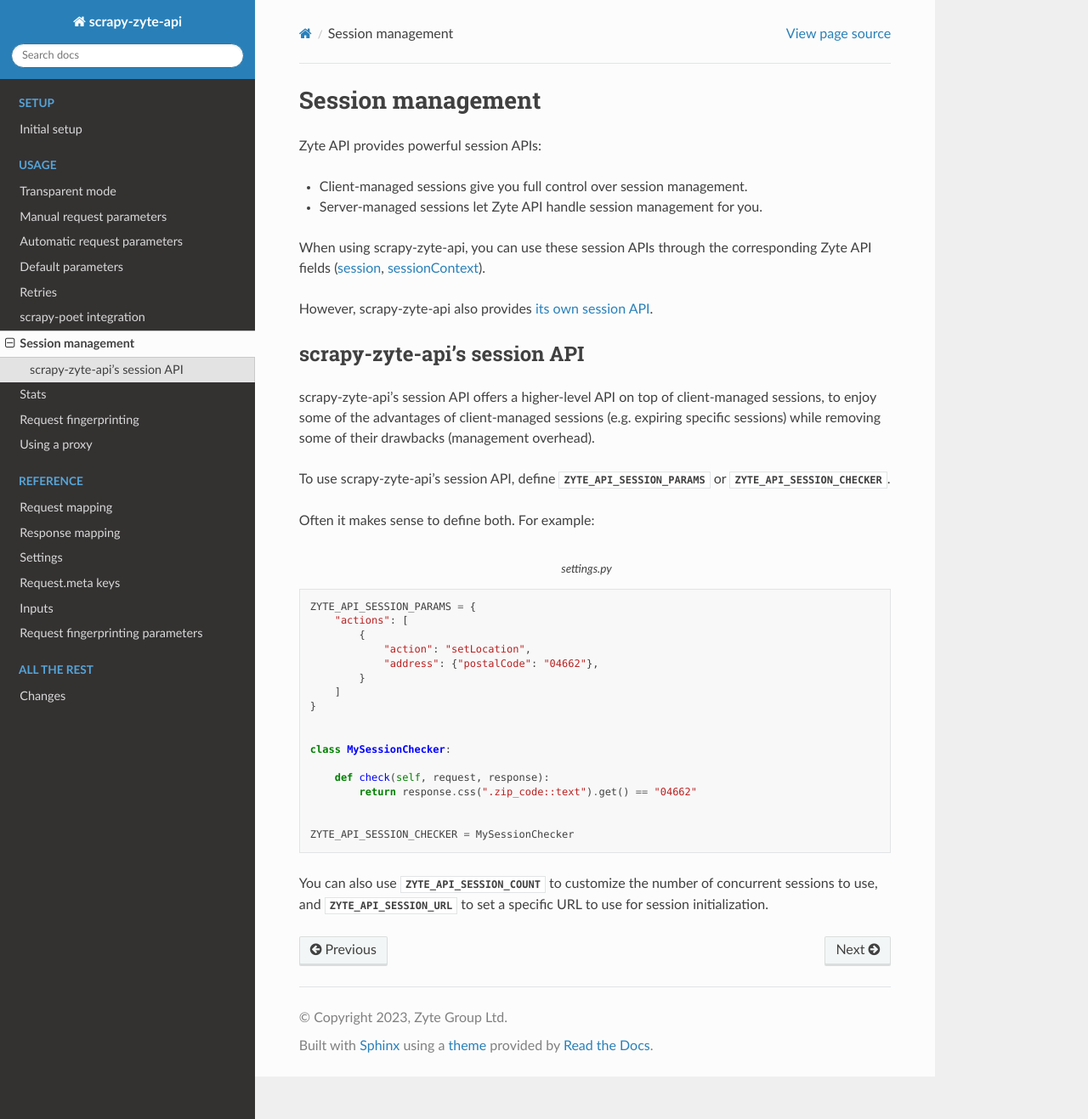
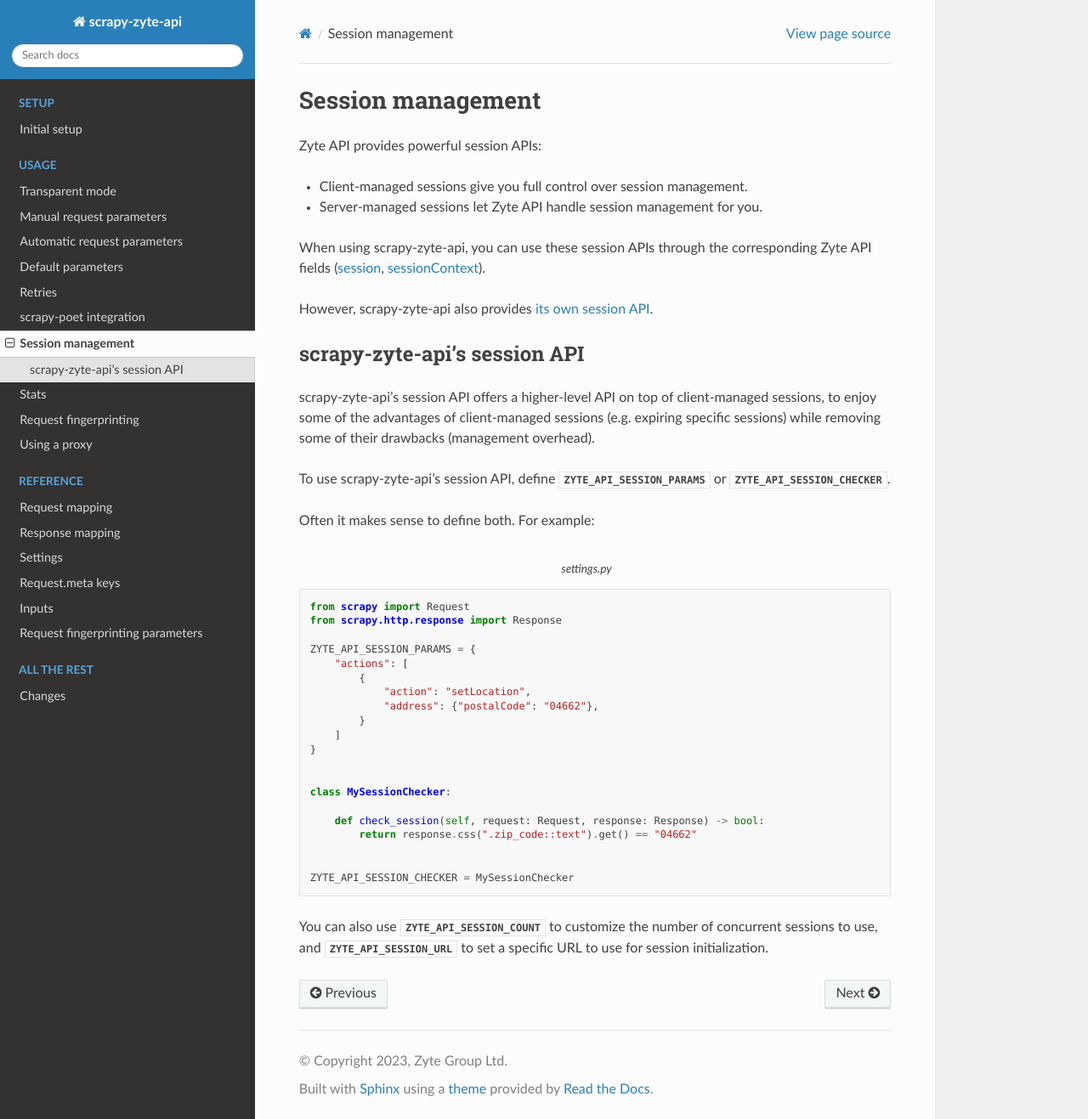
Before and after one commit to scrapy-plugins/scrapy-zyte-api, a Sphinx documentation site: the page built from docs/usage/session.rst, in a window 1280 px wide and 1317 px high. Shown: the whole window at 85% size. Built offline with Sphinx 7.4.7 and the Read the Docs theme 2.0.0, drawn with Linux system fonts in a browser that asks for light colours.

Commit message:
Checker.check → Checker.check_session

```diff
--- a/docs/reference/settings.rst
+++ b/docs/reference/settings.rst
@@ -266,9 +266,13 @@
 
 .. code-block:: python
 
+    from scrapy import Request
+    from scrapy.http.response import Response
+
+
     class MySessionChecker:
 
-        def check(self, request, response):
+        def check_session(self, request: Request, response: Response) -> bool:
             return bool(response.css(".is_valid"))
 
 
--- a/docs/usage/session.rst
+++ b/docs/usage/session.rst
@@ -36,6 +36,9 @@
 .. code-block:: python
     :caption: settings.py
 
+    from scrapy import Request
+    from scrapy.http.response import Response
+
     ZYTE_API_SESSION_PARAMS = {
         "actions": [
             {
@@ -48,7 +51,7 @@
 
     class MySessionChecker:
 
-        def check(self, request, response):
+        def check_session(self, request: Request, response: Response) -> bool:
             return response.css(".zip_code::text").get() == "04662"
 
 
```
Also changed, not shown: 1 other file.
